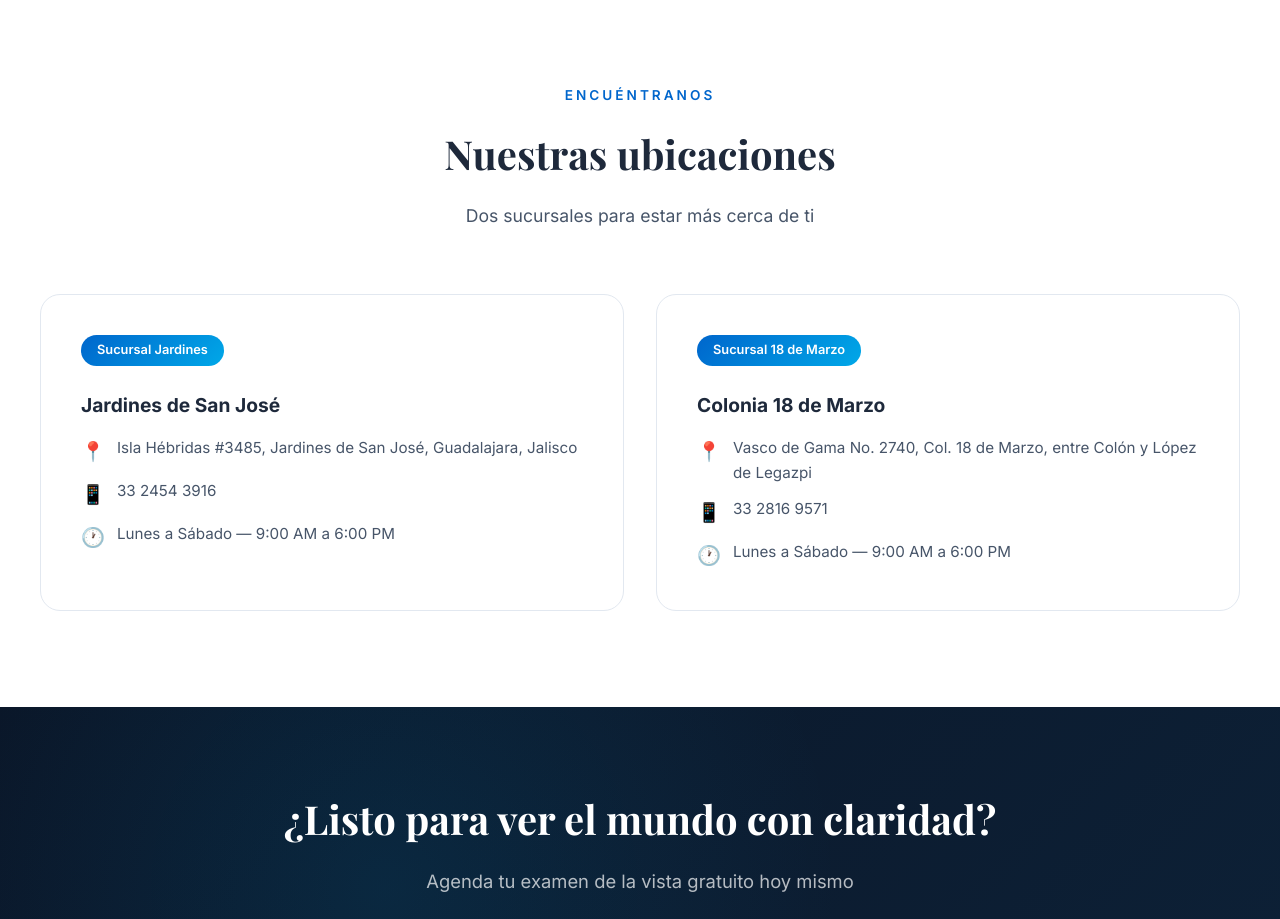
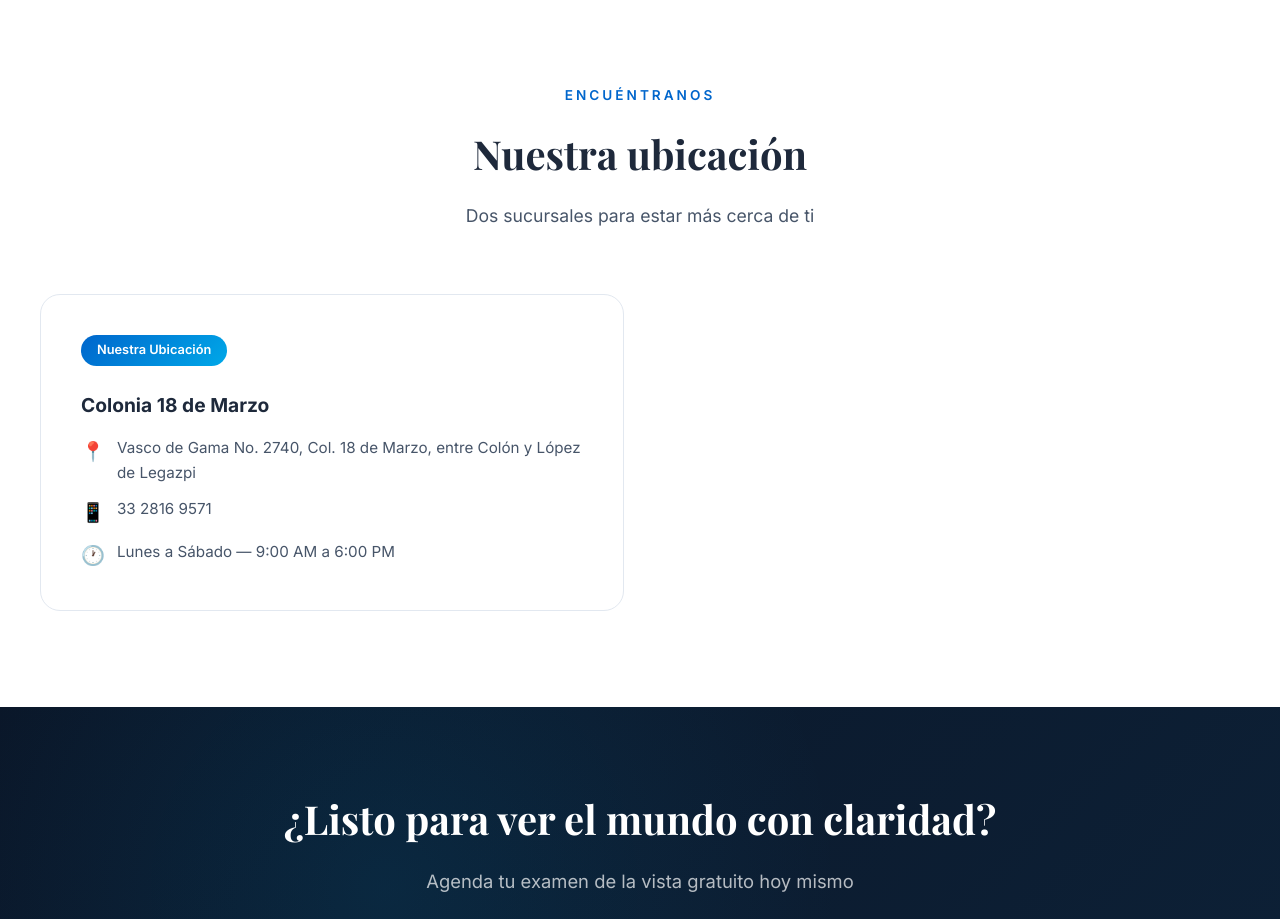
Before and after one commit to Dodo1021/optica-beha, a plain HTML site: page index.html in a window 1280 px wide. Shown: the part 4220-5139 px from the top of the page. Drawn offline with nearby package versions, Linux system fonts and the light colour scheme.

Commit message:
fix: remove Jardines location, keep only Vasco de Gama

```diff
--- a/index.html
+++ b/index.html
@@ -1270,30 +1270,12 @@
         <div class="section-container">
             <div class="section-header fade-in">
                 <div class="section-tag">Encuéntranos</div>
-                <h2 class="section-title">Nuestras ubicaciones</h2>
+                <h2 class="section-title">Nuestra ubicación</h2>
                 <p class="section-subtitle">Dos sucursales para estar más cerca de ti</p>
             </div>
             <div class="locations-grid fade-in">
                 <div class="location-card">
-                    <div class="location-tag">Sucursal Jardines</div>
-                    <h3>Jardines de San José</h3>
-                    <div class="location-info">
-                        <div class="location-info-item">
-                            <span>📍</span>
-                            <span>Isla Hébridas #3485, Jardines de San José, Guadalajara, Jalisco</span>
-                        </div>
-                        <div class="location-info-item">
-                            <span>📱</span>
-                            <span><a href="tel:+523324543916" style="color: inherit; text-decoration: none;">33 2454 3916</a></span>
-                        </div>
-                        <div class="location-info-item">
-                            <span>🕐</span>
-                            <span>Lunes a Sábado — 9:00 AM a 6:00 PM</span>
-                        </div>
-                    </div>
-                </div>
-                <div class="location-card">
-                    <div class="location-tag">Sucursal 18 de Marzo</div>
+                    <div class="location-tag">Nuestra Ubicación</div>
                     <h3>Colonia 18 de Marzo</h3>
                     <div class="location-info">
                         <div class="location-info-item">
```
